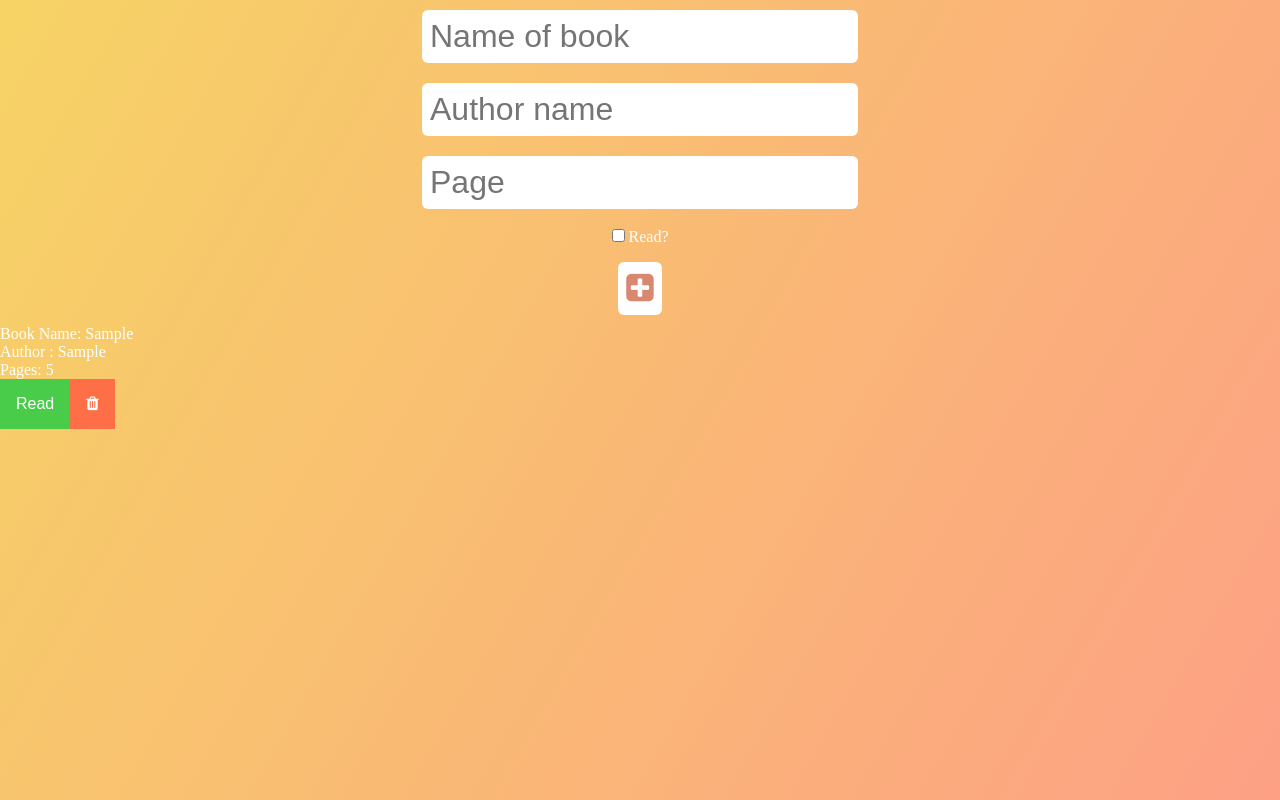
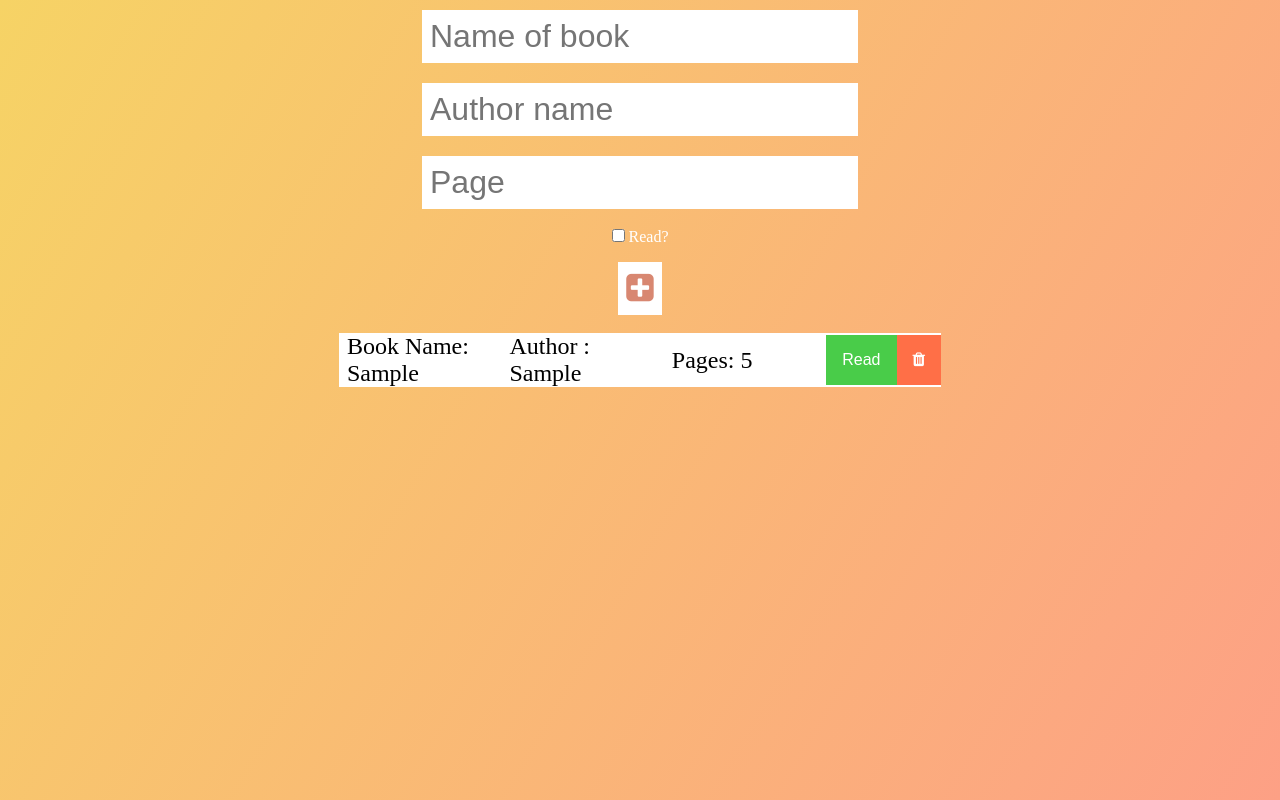
Before and after one commit to Murodjon000/Library-js, a plain HTML site: page index.html in a window 1280 px wide. Both pictures are taken after typing "Sample", "Sample", "5" into the empty fields and a click on the button 640 px from the left and 288 px from the top of the page. Drawn offline with Linux system fonts and the light colour scheme.

Commit message:
add styling to pages

```diff
--- a/style.css
+++ b/style.css
@@ -25,7 +25,6 @@ form button {
     margin: 10px 0;
     border: none;
     background: white;
-    border-radius: 6px;
 }
 
 form button {
@@ -40,18 +39,19 @@ form button:hover {
     color: white;
 }
 
-.todo-container {
+.book-container {
     display: flex;
     align-items: center;
     justify-content: center;
 }
 
-.todo-list {
+
+.book-list {
     list-style: none;
     min-width: 30%;
 }
 
-.todo {
+.book {
     margin: 0.5rem;
     color: black;
     font-size: 1.5rem;
@@ -62,7 +62,7 @@ form button:hover {
     transition: all 0.5s ease;
 }
 
-.todo li {
+.book li {
     flex: 1;
 }
 
@@ -79,7 +79,7 @@ form button:hover {
   background-color: rgb(73, 204, 73);
 }
 
-.todo-item {
+.book-item {
     padding: 0rem 0.5rem;
 }
 
```
